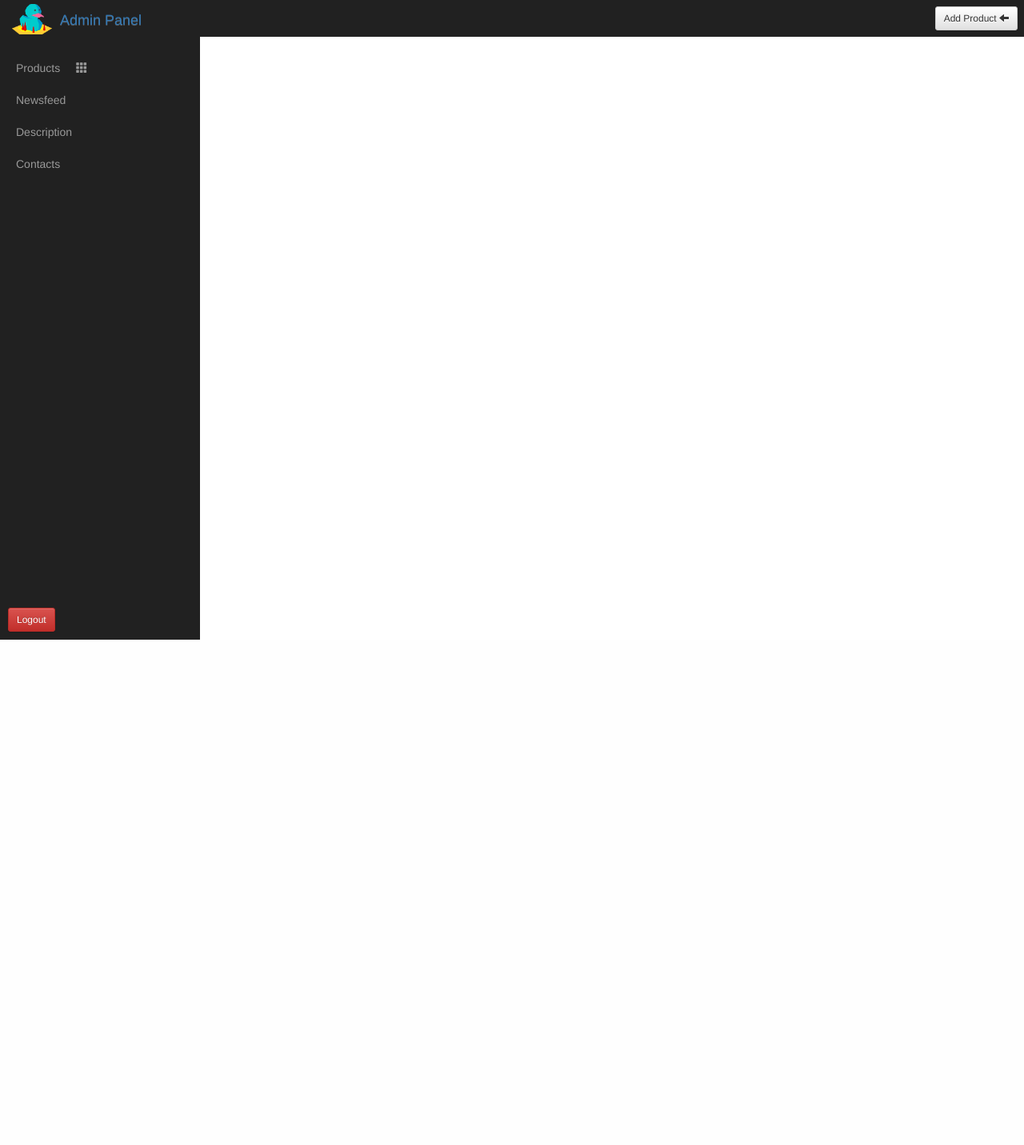
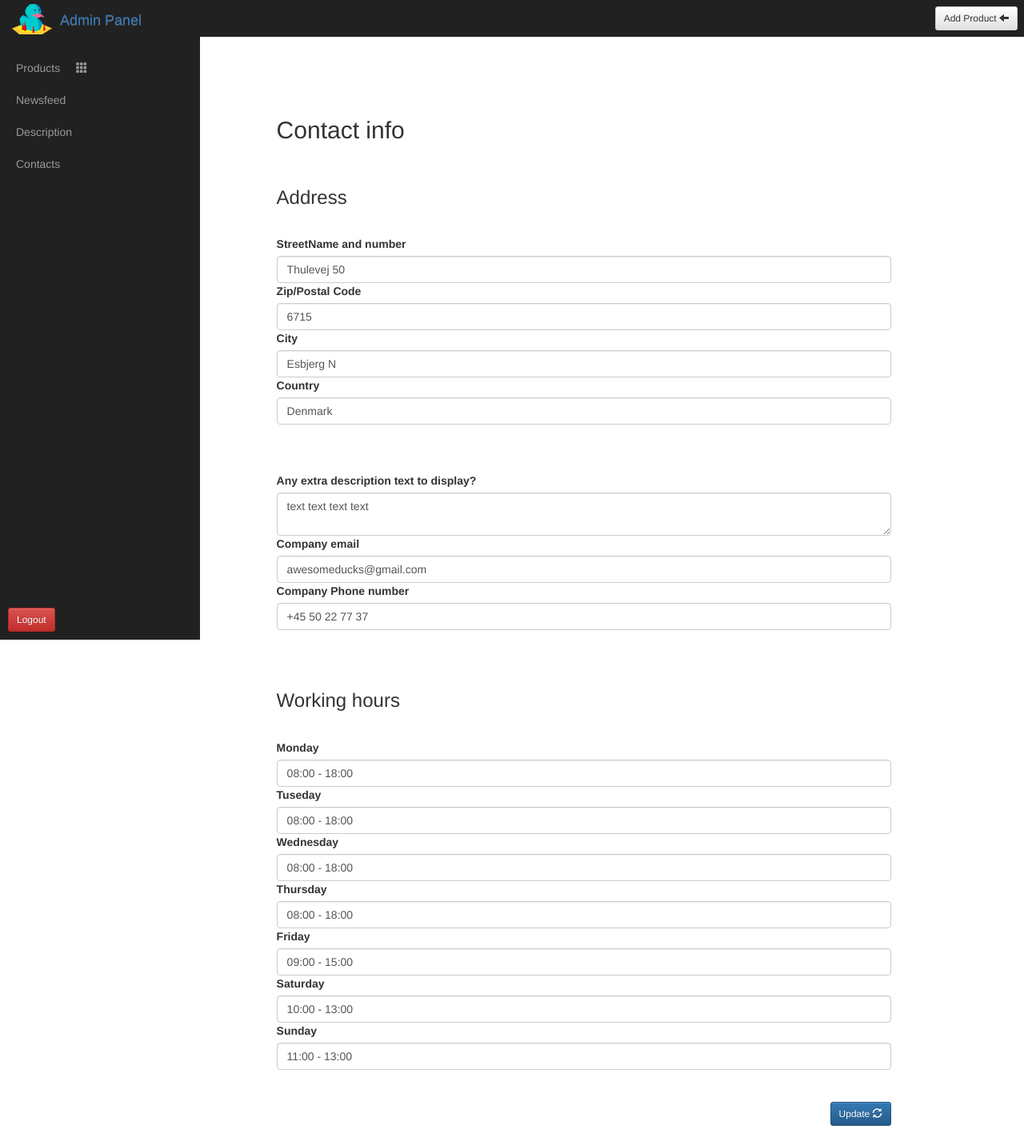
Before and after one commit to PhotonicDev/ProjectCMS, a PHP site: page /admin.php?contacts=products in a window 1280 px wide. Shown: the whole page at 80% size. Before the commit the page ends 800 px from the top, so only its background shows below. Run offline with PHP 8.4, Linux system fonts and the light colour scheme; a user stored in the database is signed in; data comes from the database, SQL or seed files in the repository; some libraries are stand-ins or nearby versions.

Commit message:
CRUD - updated + db_cms sql

```diff
--- a/mainSolution/controller/Controller.php
+++ b/mainSolution/controller/Controller.php
@@ -115,22 +115,32 @@ class Controller
 
             if (isset($_POST['btn_save_updates'])) {
 
-                if($_FILES['uploadimage']['size'] > 0 &&
+
+
+                    if ($_FILES['uploadimage']['size'] > 0 &&
                         (($_FILES["uploadimage"]["type"] == "image/gif") ||
-                        ($_FILES["uploadimage"]["type"] == "image/jpeg")||
+                            ($_FILES["uploadimage"]["type"] == "image/jpeg") ||
                             ($_FILES["uploadimage"]["type"] == "image/pjpeg") ||
                             ($_FILES["uploadimage"]["type"] == "image/png") &&
-                        ($_FILES["uploadimage"]["size"] < 2097152))){
+                            ($_FILES["uploadimage"]["size"] < 2097152))
+                    ) {
 
-                    $filepath = 'user_images/'.$_FILES["uploadimage"]["name"];
-                    move_uploaded_file($_FILES["uploadimage"]["tmp_name"],$filepath);
+                        $filepath = 'user_images/' . $_FILES["uploadimage"]["name"];
+                        move_uploaded_file($_FILES["uploadimage"]["tmp_name"], $filepath);
                     }
 
-                if ($_FILES["uploadimage"]["error"] > 0){
+                    if ($_FILES["uploadimage"]["error"] > 0) {
                         echo "Return Code: " . $_FILES["uploadimage"]["error"] . "<br />";
                     }
 
-                $this->model->Update_products($_POST['Product_ID'],$_POST['product_name'],$_POST['product_price'],$_POST['product_description'],$_POST['product_manufacture'], $_POST['product_color'],$_POST['product_size'],$_POST['product_category'],$_POST['product_stock'],$_POST['product_tags'],$filepath);
+                    $this->model->Update_products($_POST['Product_ID'], $_POST['product_name'], $_POST['product_price'], $_POST['product_description'], $_POST['product_manufacture'], $_POST['product_color'], $_POST['product_size'], $_POST['product_category'], $_POST['product_stock'], $_POST['product_tags'], $filepath);
+
+            }
+
+            if(isset($_POST['btn-contact-update'])){
+
+                $this->model->contact_update($_POST['cont_street'], $_POST['cont_text'], $_POST['cont_email'], $_POST['cont_city'], $_POST['cont_country'], $_POST['cont_phone'], $_POST['cont_code'], $_POST['cont_monday'], $_POST['cont_tuesday'], $_POST['cont_wednesday'], $_POST['cont_thursday'],$_POST['cont_friday'],$_POST['cont_saturday'],$_POST['cont_sunday']);
+
 
             }
 
@@ -160,9 +170,7 @@ class Controller
                 $this->model->Delete_products($_POST['Product_ID']);
 
             }
-             if(isset($_POST['btn-insert'])){
-                 include_once 'view/admin_add_product.php';
-             }
+
 
 
 
@@ -190,6 +198,15 @@ class Controller
                     include_once "view/content.php";
                     include "view/description.php";
                     break;
+                case isset($_GET['contacts']);
+                    $contacts = $this->model->get_contacts();
+                    include_once "view/content.php";
+                    include "view/contacts.php";
+                    break;
+                case isset ($_GET['btn-insert']);
+                    include_once 'view/admin_add_product.php';
+                    break;
+
 
 
             }
--- a/mainSolution/model/Model.php
+++ b/mainSolution/model/Model.php
@@ -114,19 +114,13 @@ if (isset($connection)){mysqli_close($connection);}
          );
 
     }
-        public function Contacts() {
+     public function get_contacts() {
 
-         $postData = $this->Connect()->getData("SELECT * FROM contact_info");
+         $proCont = $this->Connect()->getQuery("SELECT * FROM contact_info");
+
+         return $proCont;
 
 
-         return array(
-             $postData['Address'] => new Post(
-                 $postData['Address'],
-                 $postData['description'],
-                 $postData['email'],
-                 $postData['Phone']
-             )
-         );
 
      }
 	    public function getProduct($name)
@@ -213,6 +207,29 @@ if (isset($connection)){mysqli_close($connection);}
          $this->Connect()->getNothing($query_company);
      }
 
+     public function contact_update($Street,$description,$email,$city,$country,$Phone,$zipcode,$monday,$tuesday,$wednesday,$thursday,$friday,$saturday,$sunday)
+     {
+
+         $query_contact = "UPDATE `contact_info`
+      SET `Street` ='" . $Street . "',
+      `description`='" . $description . "',
+      `email`='" . $email . "',
+      `city`='" . $city . "',
+      `country`='" . $country . "',
+      `Phone`='" . $Phone . "',
+      `zipcode`='" . $zipcode . "',
+      `monday`='" . $monday . "',
+      `tuesday`='" . $tuesday . "',
+      `wednesday`='" . $wednesday . "',
+      `thursday`='" . $thursday . "',
+      `friday`='" . $friday . "',
+      `saturday`='" . $saturday . "',
+      `sunday`='" . $sunday . "'
+        WHERE `id` = 1 ";
+
+         $this->Connect()->getNothing($query_contact);
+             }
+
 
        // UPDATE PRODUCTS
         public function Update_products($Product_ID,$name,$price,$description,$manufacture,$color,$size,$category,$stock,$tags,$filepath){
--- /dev/null
+++ b/mainSolution/view/contacts.php
@@ -0,0 +1,49 @@
+<?php
+$show = '';
+if(mysqli_num_rows($contacts) > 0) {
+    while ($cont = mysqli_fetch_array($contacts)) {
+
+        $show .= '<form method=\'post\' enctype=\'multipart/form-data\'>
+<div class=\'descbox\'>
+<label for="comment"><h2>Contact info</h2></label><br><br>
+<div class="form-group">
+ <label for="comment"><h3>Address</h3></label><br><br>
+ <label for="comment">StreetName and number</label>
+  <input type="text" name=\'cont_street\' value="' . $cont['Street'] . '" class="form-control" id="usr">
+   <label for="comment">Zip/Postal Code</label>
+  <input type="text" name=\'cont_code\' value="' . $cont['zipcode'] . '" class="form-control" id="usr">
+   <label for="comment">City</label>
+  <input type="text" name=\'cont_city\' value="' . $cont['city'] . '" class="form-control" id="usr">
+  <label for="comment">Country</label>
+  <input type="text" name=\'cont_country\' value="' . $cont['country'] . '" class="form-control" id="usr"><br><br><br>
+  <label for="comment">Any extra description text to display?</label>
+  <textarea name="cont_text"  class="form-control" id="comment">' . $cont['description'] . '</textarea>
+   <label for="comment">Company email</label>
+  <input type="text" name=\'cont_email\' value="' . $cont['email'] . '" class="form-control" id="usr">
+    <label for="comment">Company Phone number</label>
+  <input type="text" name=\'cont_phone\' value="' . $cont['Phone'] . '" class="form-control" id="usr">
+</div><br><br>
+<label for="comment"><h3>Working hours</h3></label><br><br>
+  <label for="comment">Monday</label>
+  <input type="text" name=\'cont_monday\' value="' . $cont['monday'] . '" class="form-control" id="usr">
+    <label for="comment">Tuseday</label>
+  <input type="text" name=\'cont_tuesday\' value="' . $cont['tuesday'] . '" class="form-control" id="usr">
+    <label for="comment">Wednesday</label>
+  <input type="text" name=\'cont_wednesday\' value="' . $cont['wednesday'] . '" class="form-control" id="usr">
+    <label for="comment">Thursday</label>
+  <input type="text" name=\'cont_thursday\' value="' . $cont['thursday'] . '" class="form-control" id="usr">
+    <label for="comment">Friday</label>
+  <input type="text" name=\'cont_friday\' value="' . $cont['friday'] . '" class="form-control" id="usr">
+    <label for="comment">Saturday</label>
+  <input type="text" name=\'cont_saturday\' value="' . $cont['saturday'] . '" class="form-control" id="usr">
+    <label for="comment">Sunday</label>
+  <input type="text" name=\'cont_sunday\' value="' . $cont['sunday'] . '" class="form-control" id="usr">
+
+<br><br>
+<button type="submit" name="btn-contact-update"  class="pull-right btn-sm btn btn-primary">Update <span class="glyphicon glyphicon-refresh" aria-hidden="true"></span></button>
+</form></div>
+<br><br>';
+    }
+    echo $show;
+
+}
--- a/mainSolution/view/content.php
+++ b/mainSolution/view/content.php
@@ -24,7 +24,7 @@
             </li>
 
             <li>
-                <a href="#">Contacts</a>
+                <a href="admin.php?contacts=products">Contacts</a>
             </li>
         </ul>
     </form>
@@ -50,7 +50,7 @@
                 <?php
                 echo "
 
- <form method='post'>
+ <form method='get'>
 
 <button style='margin: 8px;' name='btn-insert' type=\"submit\" class=\"pull-right btn-sm btn btn-default\">Add Product <span class=\"glyphicon glyphicon-arrow-left\" aria-hidden=\"true\"></button>
 
--- a/mainSolution/view/list_admin_products.php
+++ b/mainSolution/view/list_admin_products.php
@@ -39,6 +39,7 @@ if(mysqli_num_rows($productsAdmin) > 0){
              From:<strong>' . $product['manufacture'] . '</strong><br>
              Category:<strong>' . $product['category'] . '</strong><br>
              Tags:<strong>' . $product['tags'] . '</strong><br>
+             Stock:<strong>' . $product['stock'] . '</strong><br>
 
               </div>
     </div>
```
Also changed, not shown: mainSolution/db_cms.sql (+80 -26 lines). Lines whose indentation alone changed are shown as unchanged.
